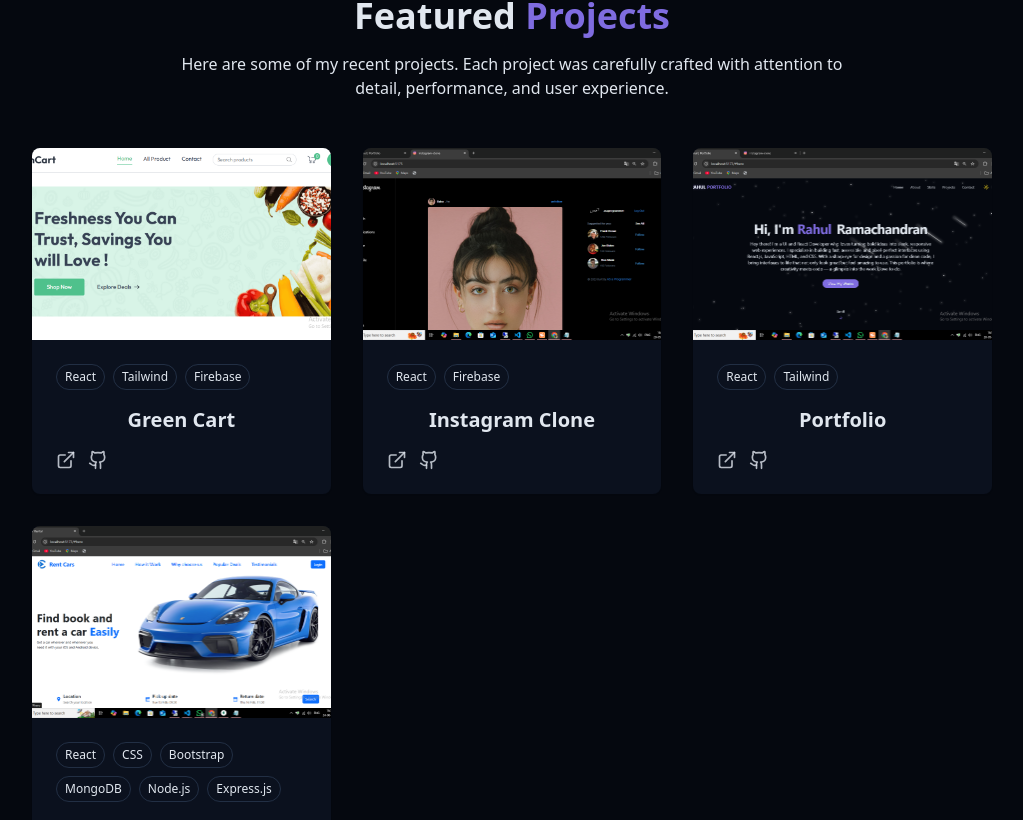
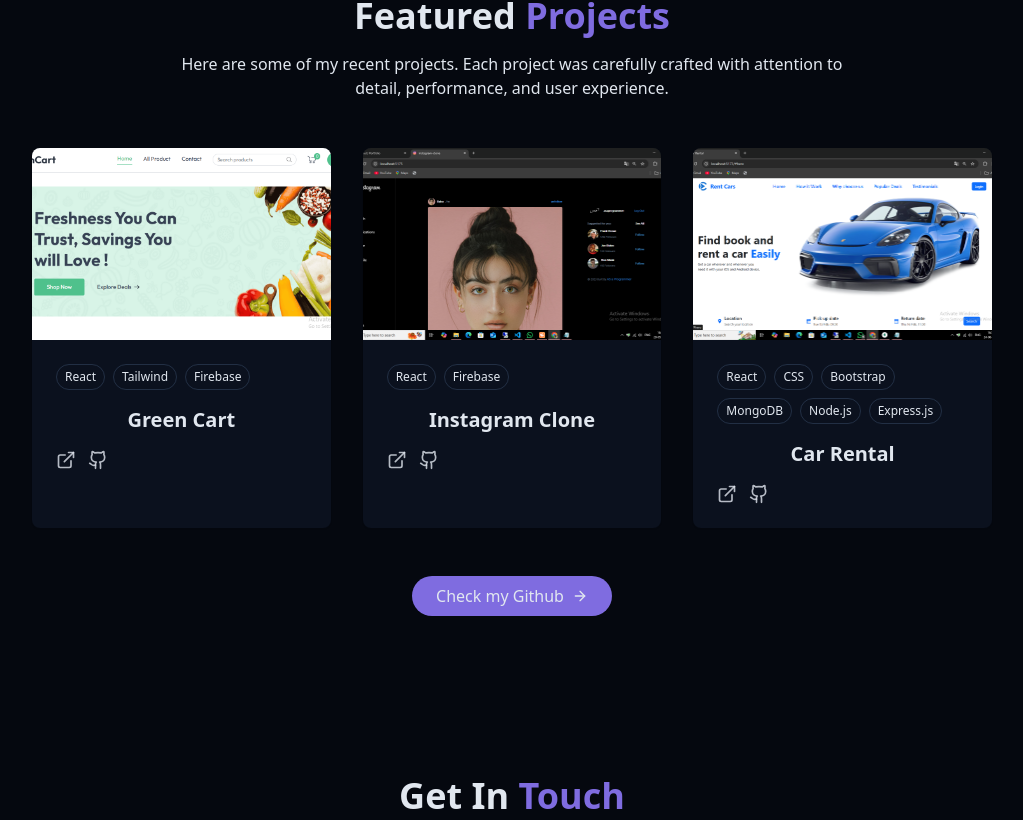
Before and after one commit to RahulRamachandran978/Rahul-Portfolio, a React (Vite) app: page / in a window 1280 px wide. Shown: the part 2200-3020 px from the top of the page, without its empty margins (128-1151 px from the left). Built offline with nearby package versions, Linux system fonts and the light colour scheme.

Commit message:
project section updated

```diff
--- a/src/components/ProjectSection.jsx
+++ b/src/components/ProjectSection.jsx
@@ -21,17 +21,17 @@ const projects = [
         demoUrl:"http://localhost:5175/",
         githubUrl:"https://github.com/RahulRamachandran978/clone-insta",
     },
+    // {
+    //     id:3,
+    //     title:"Portfolio",
+    //     description:"",
+    //     image:"/Projects/proj2.png",
+    //     tags:["React","Tailwind"],
+    //     demoUrl:"https://rahul-portfolio-bvftva4jp-rahulprs-projects.vercel.app/",
+    //     githubUrl:"https://github.com/RahulRamachandran978/Rahul-Portfolio",
+    // },
     {
         id:3,
-        title:"Portfolio",
-        description:"",
-        image:"/Projects/proj2.png",
-        tags:["React","Tailwind"],
-        demoUrl:"https://rahul-portfolio-bvftva4jp-rahulprs-projects.vercel.app/",
-        githubUrl:"https://github.com/RahulRamachandran978/Rahul-Portfolio",
-    },
-    {
-        id:4,
         title:"Car Rental",
         description:"",
         image:"/Projects/car-rental.png",
```
